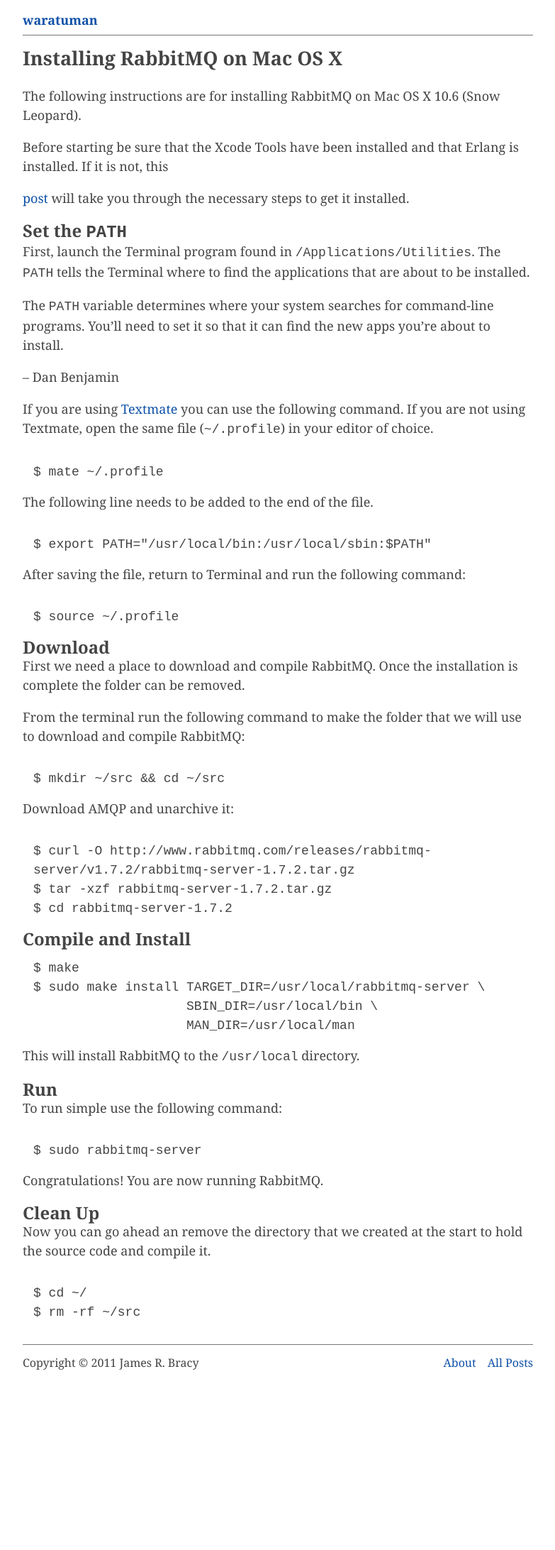
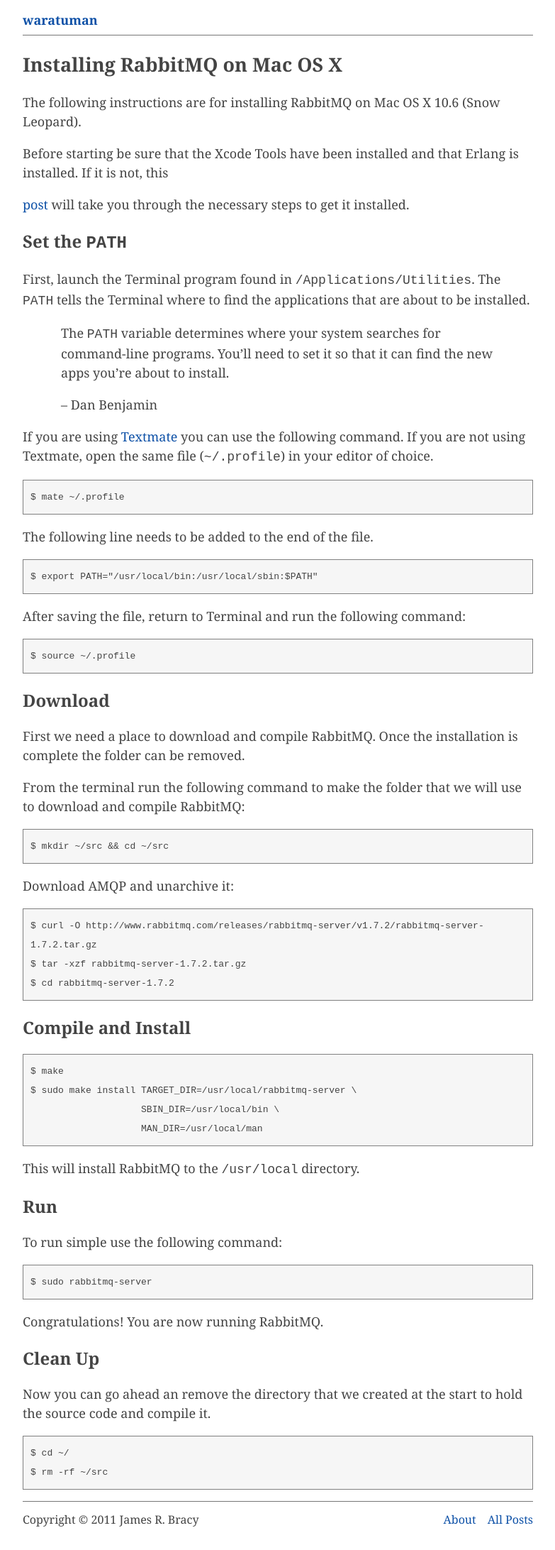
Before and after one commit to waratuman/waratuman.github.com, a Jekyll site: the page built from _posts/2010-03-25-installing-ampq.markdown, in a window 1280 px wide. Shown: the whole page at 71% size, without its empty margins (248-1031 px from the left). Built offline with Jekyll 4.4.1, drawn with Linux system fonts in a browser that asks for light colours; nearby versions of some CDN libraries; Markdown is read by kramdown in place of the engine named in the settings; before the commit the page ends 1963 px from its top, so only the background shows below that.

Commit message:
Updating styles.

```diff
--- a/_layouts/application.html
+++ b/_layouts/application.html
@@ -8,7 +8,6 @@
   <meta name="author" content="James R. Bracy">
   <meta name="viewport" content="width=device-width, initial-scale=1.0">
   <link rel="stylesheet" href="/resources/css/style.css">
-  <link rel="stylesheet" href="/resources/css/960.css">
 </head>
 
 <body>
--- a/_layouts/post.html
+++ b/_layouts/post.html
@@ -3,7 +3,8 @@
 ---
 
 <div class="post">
-	<h1>{{ page.title }}</h1>
+  <h1>{{ page.title }}</h1>
 
-	{{ content }}
+  {{ content }}
+  <div class="clear"></div>
 </div>
--- a/resources/css/style.css
+++ b/resources/css/style.css
@@ -87,17 +87,21 @@
 h2 { font-size: 24px; }
 h3 { font-size: 20px; }
 h4 { font-size: 18px; }
+.clear { clear: both; }
 
 #container { width: 720px; margin: auto; }
 #header { border-bottom: 1px solid #777; padding: 0.5em 0; }
 #header a { font-size: 18px; color: #0E51A7; text-decoration: none; }
 #header a:hover { text-decoration: underline; }
 
-#content { padding-top: 1em; font-size: 18px; line-height: 27px; }
+#content { font-size: 18px; line-height: 27px; }
 #content h1 { margin-bottom: 1em; }
-#content p { margin-bottom: 1em; }
+#content p { margin: 1em 0; }
 #content a { text-decoration: none; }
 #content a:hover { text-decoration: underline; }
+#content h1, #content h2, #content h3, #content h4, #content h5, #content h6 {
+  margin: 1em 0;
+}
 #navigation { margin-top: 2em; }
 #navigation .previous { float: left; }
 #navigation .next { float: right; }
@@ -108,6 +112,36 @@
 
 #about { margin: 2em auto 3em auto; width: 364px; }
 #posts li { margin: 1em 0; }
+
+.code { font-family: monospace; }
+pre {
+  background-color: #f6f6f6;
+  padding: 10px;
+  border: 1px solid gray;
+  overflow: auto;
+  font-size: 13px; }
+blockquote {
+  margin-left:3em;
+  margin-right:3em; }
+
+table {
+  border: 1px solid #666;
+  border-collapse: collapse;
+}
+table thead {
+  border-bottom: 1px solid #666;
+}
+table tr {
+  border-left: 1px solid #666;
+  border-right: 1px solid #666;
+}
+table td, table th {
+  padding: 0.2em 1em;
+}
+table tr td:first-child {
+  border-left: 1px solid #666;
+}
+
 
 .ir { display: block; text-indent: -999em; overflow: hidden; background-repeat: no-repeat; text-align: left; direction: ltr; }
 .hidden { display: none; visibility: hidden; }
```
